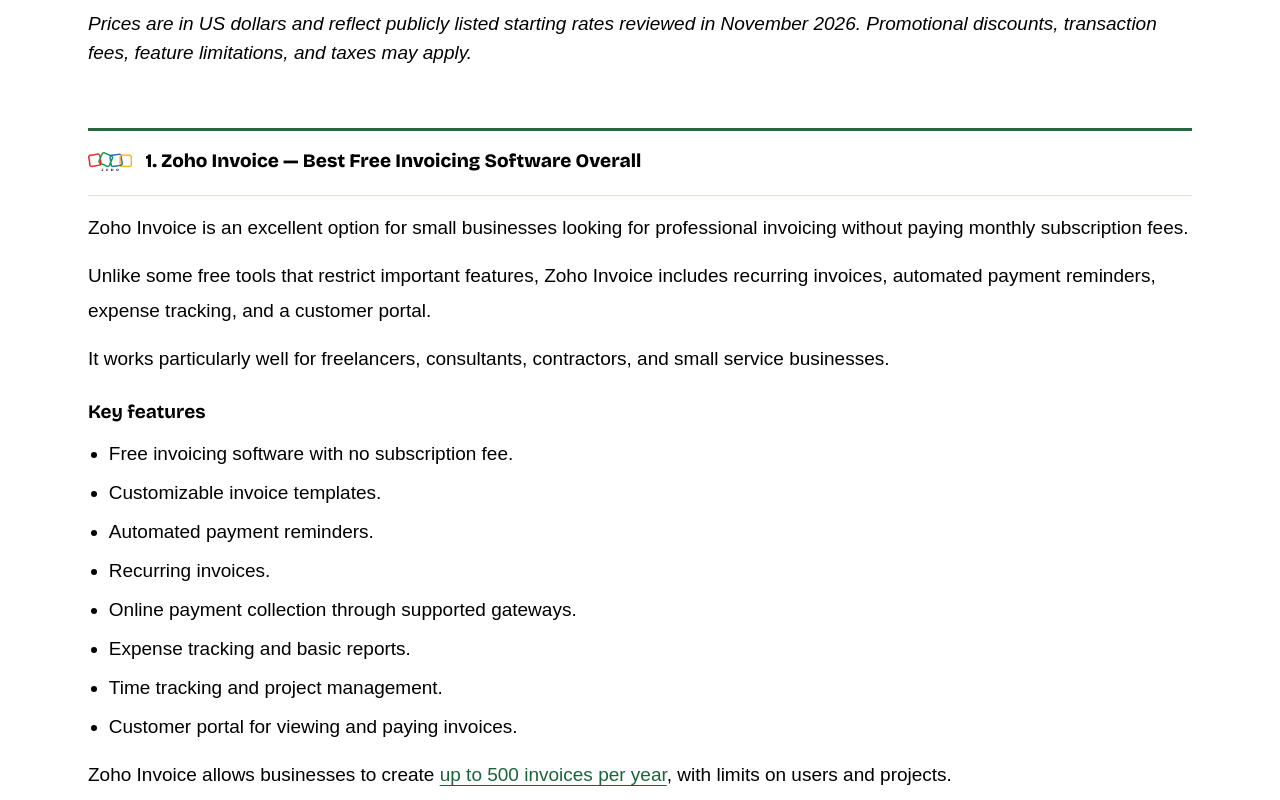
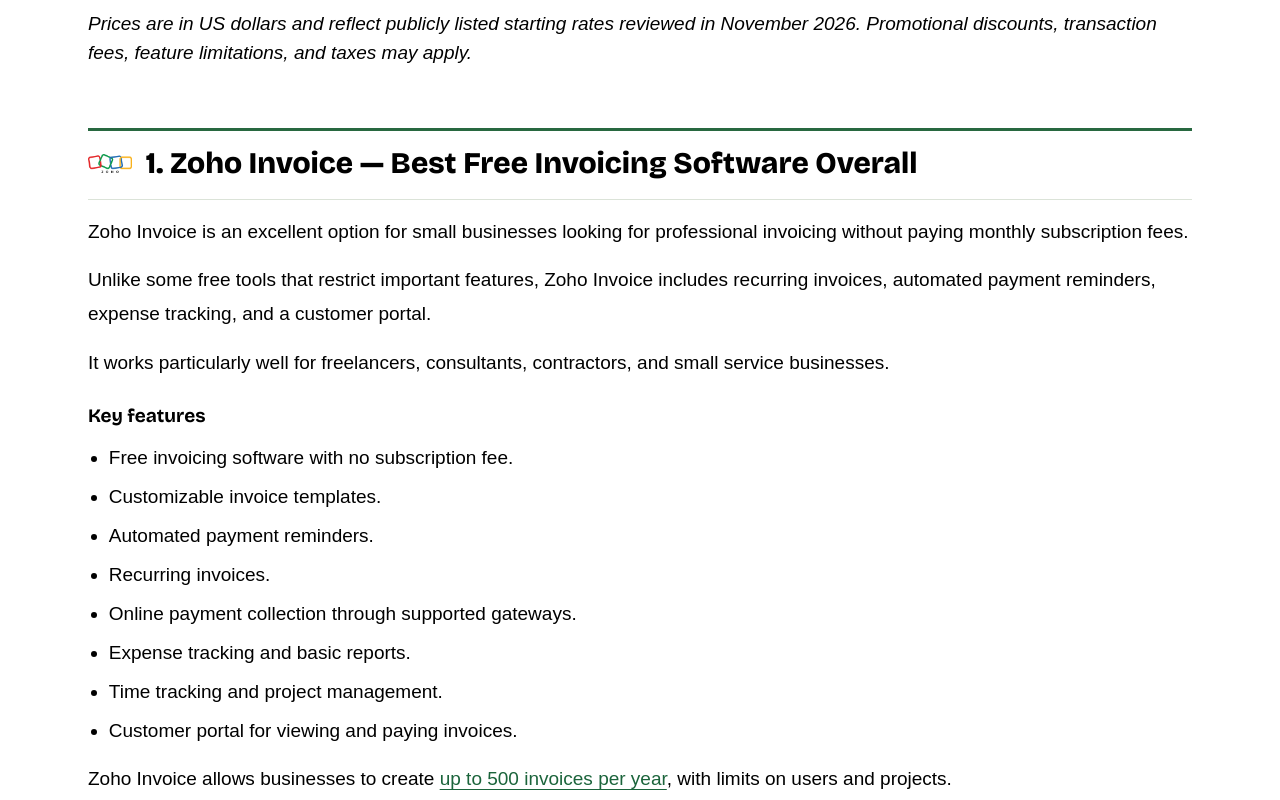
Before and after one commit to DavidOdoi/microcal, a Next.js app: page /best-invoicing-software-for-small-businesses in a window 1280 px wide. Shown: the part 1640-2440 px from the top of the page. Built offline with nearby package versions, Linux system fonts and the light colour scheme.

Commit message:
Give invoicing review H2s a distinct heading size

```diff
--- a/components/articles/ComparisonArticle.module.css
+++ b/components/articles/ComparisonArticle.module.css
@@ -129,10 +129,11 @@
   border-bottom: 1px solid #dbe3d8;
 }
 
-.reviewHeading {
+.article .reviewHeading {
   display: flex;
   align-items: center;
   gap: .85rem;
+  font-size: clamp(1.375rem, 2.5vw, 1.875rem);
 }
 
 .platformMark {
```
